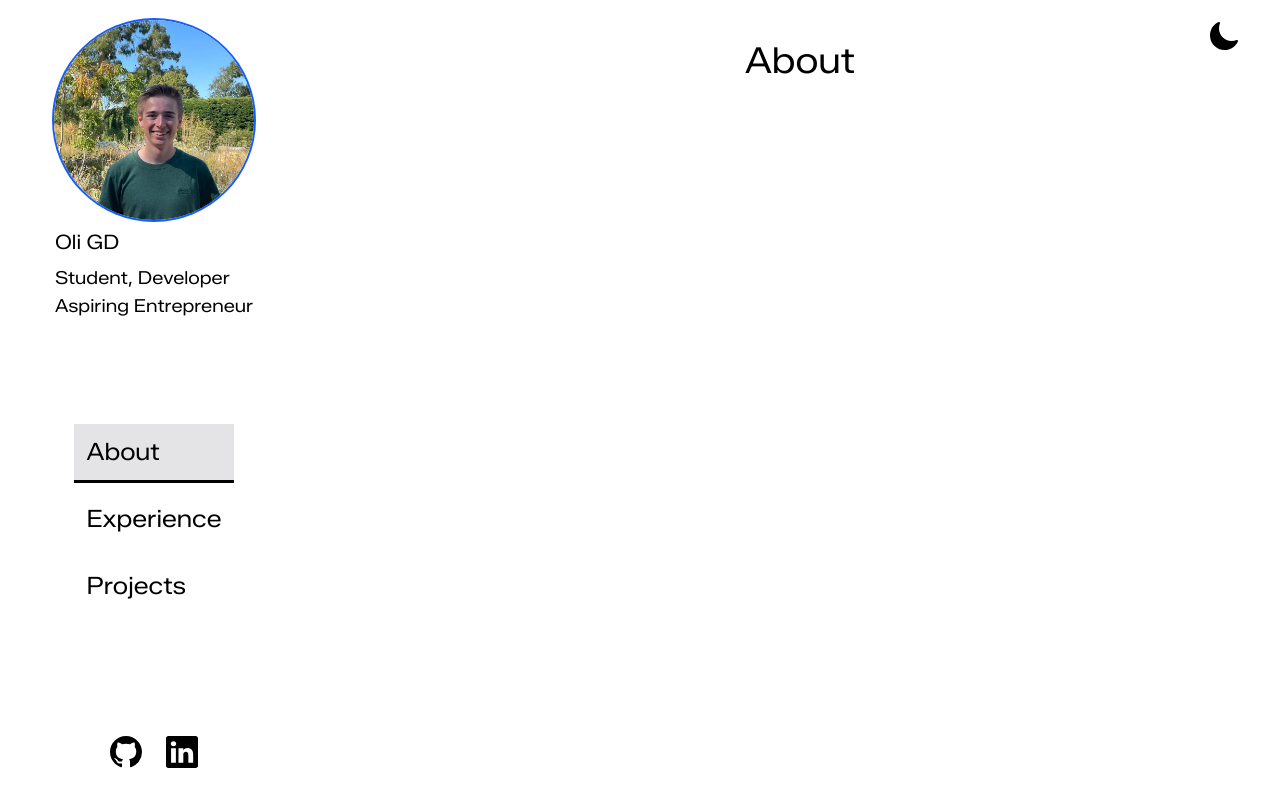
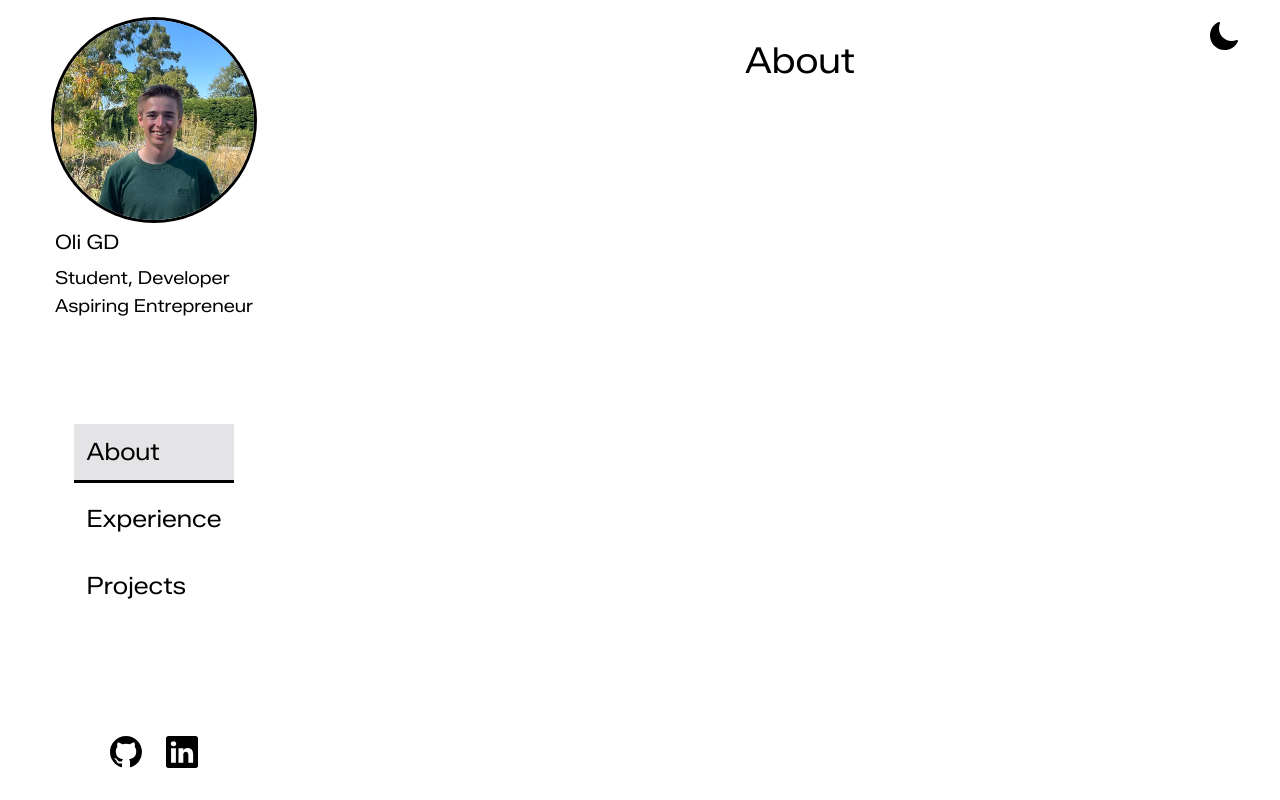
Before and after one commit to OGD311/uk.co.ogoodwinday_nextjs, a Next.js app: page / in a window 1280 px wide. Built offline with nearby package versions, Linux system fonts and the light colour scheme.

Commit message:
Changed PFP ring colour.

```diff
--- a/src/components/ProfilePicture.tsx
+++ b/src/components/ProfilePicture.tsx
@@ -2,6 +2,6 @@ import Image from "next/image";
 
 export default function ProfilePicture() {
     return (
-        <Image src={"/me.png"} alt="Me" width={200} height={200} className="rounded-full aspect-square object-cover ring-2 ring-blue-600" />
+        <Image src={"/me.png"} alt="Me" width={200} height={200} className="rounded-full aspect-square object-cover ring-3 ring-black" />
     );
 }
```
